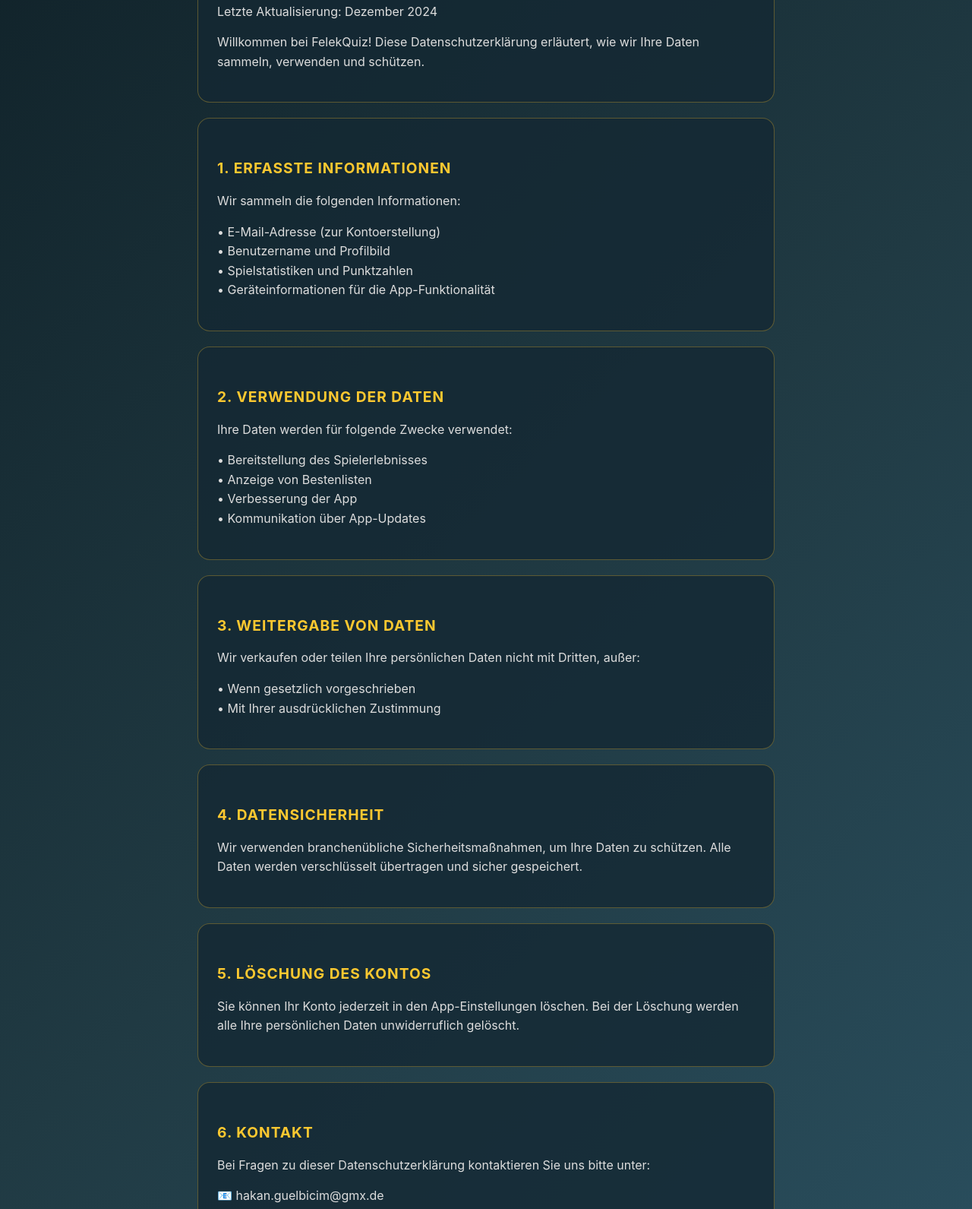
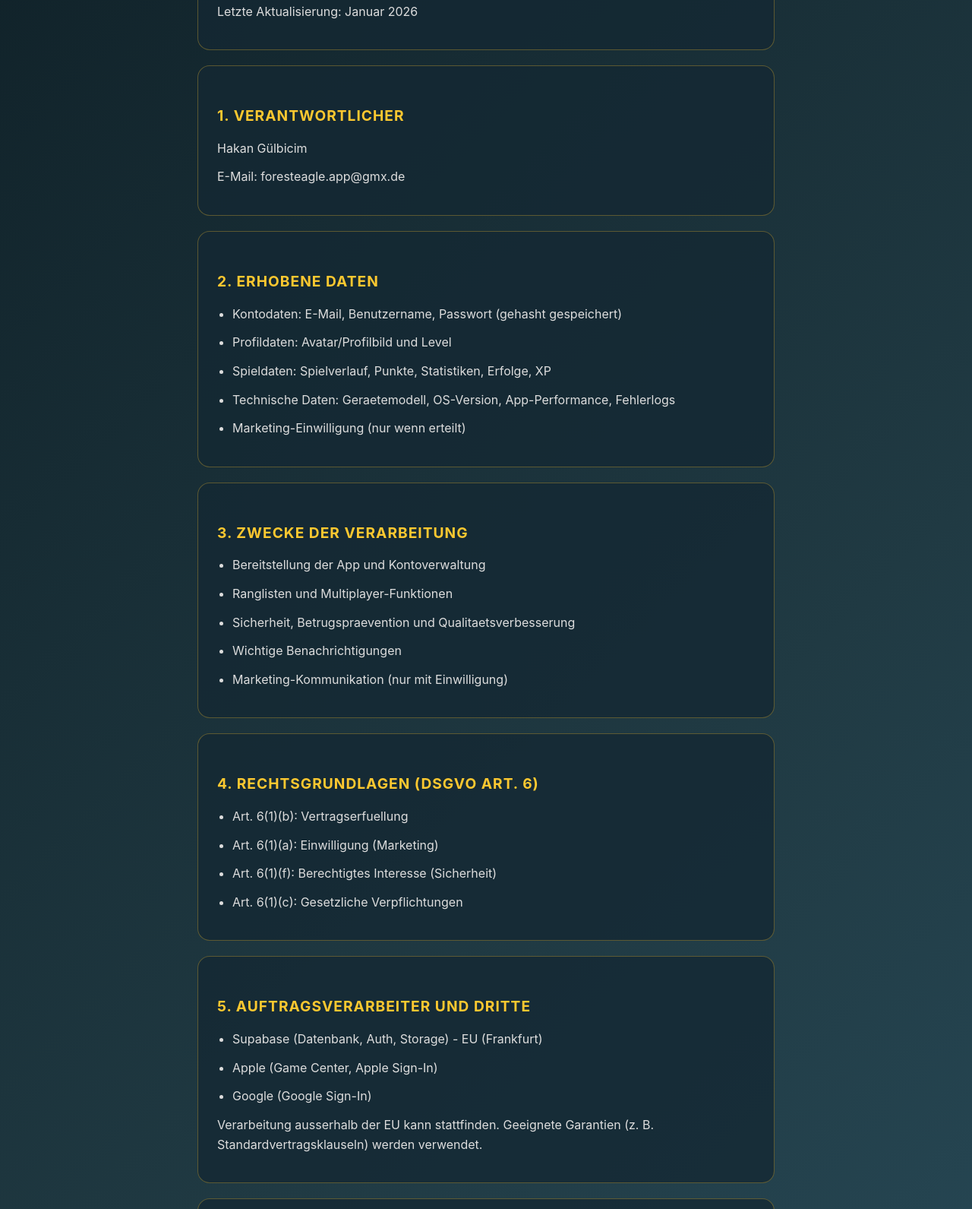
Before and after one commit to redwhite61/FelekQuiz, a plain HTML site: page privacy-policy.html in a window 1280 px wide. Shown: the part 293-1884 px from the top of the page at 76% size. Drawn offline with Linux system fonts and the light colour scheme.

Commit message:
Update privacy policy with new information and format

```diff
--- a/privacy-policy.html
+++ b/privacy-policy.html
@@ -4,7 +4,7 @@
 <head>
     <meta charset="UTF-8">
     <meta name="viewport" content="width=device-width, initial-scale=1.0">
-    <title>Datenschutzerklärung - FelekQuiz</title>
+    <title>Datenschutzerklaerung - FelekQuiz</title>
     <style>
         * {
             margin: 0;
@@ -43,9 +43,14 @@
             letter-spacing: 1px;
         }
 
-        p {
+        p, li {
             color: #ddd;
-            margin-bottom: 15px;
+            margin-bottom: 12px;
+        }
+
+        ul {
+            padding-left: 20px;
+            margin-bottom: 10px;
         }
 
         .section {
@@ -88,72 +93,101 @@
 
 <body>
     <div class="container">
-        <h1>🎡 FelekQuiz</h1>
+        <h1>FelekQuiz</h1>
 
         <div class="lang-switch">
-            <a href="privacy-policy.html">🇩🇪 Deutsch</a>
-            <a href="privacy-policy-tr.html">🇹🇷 Türkçe</a>
+            <a href="privacy-policy.html">Deutsch</a>
+            <a href="privacy-policy-tr.html">Turkce</a>
+            <a href="terms.html">Nutzungsbedingungen</a>
         </div>
 
         <div class="section">
-            <h2>Datenschutzerklärung</h2>
-            <p>Letzte Aktualisierung: Dezember 2024</p>
-            <p>Willkommen bei FelekQuiz! Diese Datenschutzerklärung erläutert, wie wir Ihre Daten sammeln, verwenden und
-                schützen.</p>
+            <h2>Datenschutzerklaerung</h2>
+            <p>Letzte Aktualisierung: Januar 2026</p>
         </div>
 
         <div class="section">
-            <h2>1. Erfasste Informationen</h2>
-            <p>Wir sammeln die folgenden Informationen:</p>
-            <p>• E-Mail-Adresse (zur Kontoerstellung)<br>
-                • Benutzername und Profilbild<br>
-                • Spielstatistiken und Punktzahlen<br>
-                • Geräteinformationen für die App-Funktionalität</p>
+            <h2>1. Verantwortlicher</h2>
+            <p>Hakan G&uuml;lbicim</p>
+            <p>E-Mail: foresteagle.app@gmx.de</p>
         </div>
 
         <div class="section">
-            <h2>2. Verwendung der Daten</h2>
-            <p>Ihre Daten werden für folgende Zwecke verwendet:</p>
-            <p>• Bereitstellung des Spielerlebnisses<br>
-                • Anzeige von Bestenlisten<br>
-                • Verbesserung der App<br>
-                • Kommunikation über App-Updates</p>
+            <h2>2. Erhobene Daten</h2>
+            <ul>
+                <li>Kontodaten: E-Mail, Benutzername, Passwort (gehasht gespeichert)</li>
+                <li>Profildaten: Avatar/Profilbild und Level</li>
+                <li>Spieldaten: Spielverlauf, Punkte, Statistiken, Erfolge, XP</li>
+                <li>Technische Daten: Geraetemodell, OS-Version, App-Performance, Fehlerlogs</li>
+                <li>Marketing-Einwilligung (nur wenn erteilt)</li>
+            </ul>
         </div>
 
         <div class="section">
-            <h2>3. Weitergabe von Daten</h2>
-            <p>Wir verkaufen oder teilen Ihre persönlichen Daten nicht mit Dritten, außer:</p>
-            <p>• Wenn gesetzlich vorgeschrieben<br>
-                • Mit Ihrer ausdrücklichen Zustimmung</p>
+            <h2>3. Zwecke der Verarbeitung</h2>
+            <ul>
+                <li>Bereitstellung der App und Kontoverwaltung</li>
+                <li>Ranglisten und Multiplayer-Funktionen</li>
+                <li>Sicherheit, Betrugspraevention und Qualitaetsverbesserung</li>
+                <li>Wichtige Benachrichtigungen</li>
+                <li>Marketing-Kommunikation (nur mit Einwilligung)</li>
+            </ul>
         </div>
 
         <div class="section">
-            <h2>4. Datensicherheit</h2>
-            <p>Wir verwenden branchenübliche Sicherheitsmaßnahmen, um Ihre Daten zu schützen. Alle Daten werden
-                verschlüsselt übertragen und sicher gespeichert.</p>
+            <h2>4. Rechtsgrundlagen (DSGVO Art. 6)</h2>
+            <ul>
+                <li>Art. 6(1)(b): Vertragserfuellung</li>
+                <li>Art. 6(1)(a): Einwilligung (Marketing)</li>
+                <li>Art. 6(1)(f): Berechtigtes Interesse (Sicherheit)</li>
+                <li>Art. 6(1)(c): Gesetzliche Verpflichtungen</li>
+            </ul>
         </div>
 
         <div class="section">
-            <h2>5. Löschung des Kontos</h2>
-            <p>Sie können Ihr Konto jederzeit in den App-Einstellungen löschen. Bei der Löschung werden alle Ihre
-                persönlichen Daten unwiderruflich gelöscht.</p>
+            <h2>5. Auftragsverarbeiter und Dritte</h2>
+            <ul>
+                <li>Supabase (Datenbank, Auth, Storage) - EU (Frankfurt)</li>
+                <li>Apple (Game Center, Apple Sign-In)</li>
+                <li>Google (Google Sign-In)</li>
+            </ul>
+            <p>Verarbeitung ausserhalb der EU kann stattfinden. Geeignete Garantien (z. B. Standardvertragsklauseln) werden verwendet.</p>
         </div>
 
         <div class="section">
-            <h2>6. Kontakt</h2>
-            <p>Bei Fragen zu dieser Datenschutzerklärung kontaktieren Sie uns bitte unter:</p>
-            <p>📧 hakan.guelbicim@gmx.de</p>
+            <h2>6. Speicherdauer</h2>
+            <p>Die Daten werden fuer die Dauer des aktiven Kontos gespeichert. Nach Kontoloeschung werden personenbezogene Daten geloescht, sofern keine gesetzlichen Pflichten entgegenstehen.</p>
+        </div>
+
+        <div class="section">
+            <h2>7. Rechte der betroffenen Personen</h2>
+            <ul>
+                <li>Auskunft, Berichtigung, Loeschung</li>
+                <li>Einschraenkung der Verarbeitung</li>
+                <li>Datenuebertragbarkeit und Widerspruch</li>
+                <li>Widerruf der Einwilligung</li>
+                <li>Beschwerde bei einer Aufsichtsbehoerde</li>
+            </ul>
+        </div>
+
+        <div class="section">
+            <h2>8. Kontoloeschung</h2>
+            <p>Sie koennen Ihr Konto in der App unter Einstellungen &gt; Kontoeinstellungen &gt; Konto loeschen entfernen. Diese Aktion ist unwiderruflich.</p>
+        </div>
+
+        <div class="section">
+            <h2>9. Kontakt</h2>
+            <p>E-Mail: foresteagle.app@gmx.de</p>
         </div>
 
         <div class="section">
             <h2>Impressum</h2>
-            <p>Entwickler: Hakan Gülbicim</p>
-            <p>📧 hakan.guelbicim@gmx.de</p>
-            <p>Land: Deutschland</p>
-            <p>Diese App ist ein privates Hobbyprojekt.</p>
+            <p>Entwickler: Hakan G&uuml;lbicim</p>
+            <p>E-Mail: foresteagle.app@gmx.de</p>
+            <p>Dieses Projekt ist ein privates Hobbyprojekt.</p>
         </div>
 
-        <p class="footer">© 2025 FelekQuiz. Alle Rechte vorbehalten.</p>
+        <p class="footer">&copy; 2026 FelekQuiz. Alle Rechte vorbehalten.</p>
     </div>
 </body>
 
```
